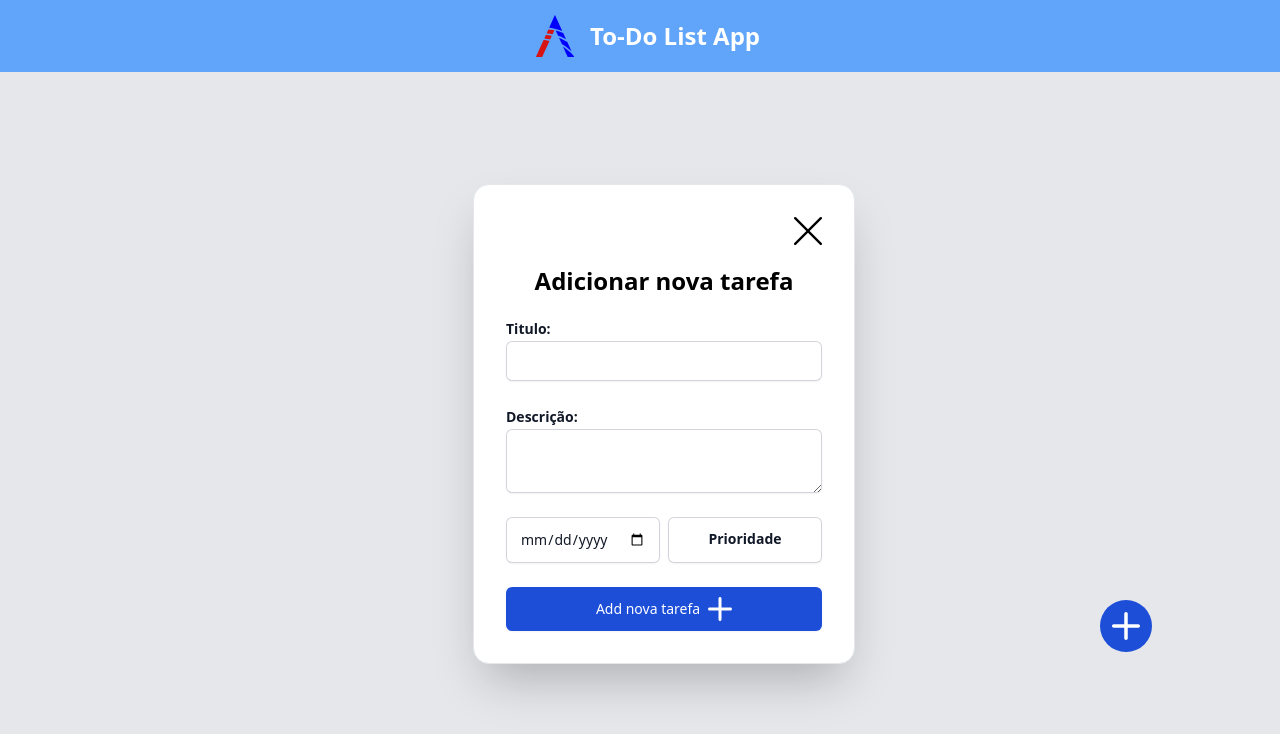
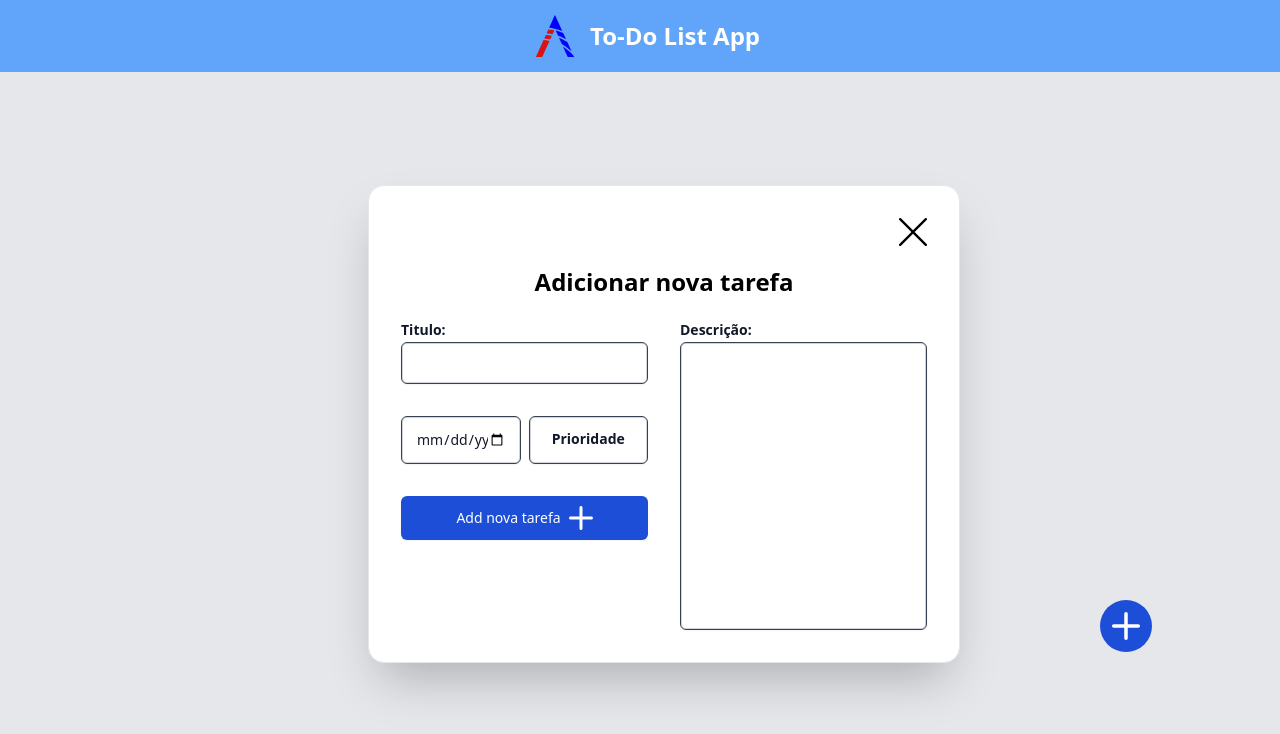
Before and after one commit to uezili/frontend-ascan, a React (Vite) app: page / in a window 1280 px wide. Both pictures are taken after a click on the button "Nova tarefa". Shown: the top 734 px of the page. Built offline with nearby package versions, Linux system fonts and the light colour scheme.

Commit message:
Change ToDoForm layout.

```diff
--- a/src/components/ToDoForm/index.jsx
+++ b/src/components/ToDoForm/index.jsx
@@ -23,14 +23,15 @@ export const ToDoForm = ({ onAfterSubmit }) => {
 	};
 
 	return (
-		<section>
+		<>
 			<div className="flex justify-center font-bold">
 				<h1 className="text-2xl">Adicionar nova tarefa</h1>
 			</div>
 			<form
-				className="grid grid-cols-1 gap-x-8 gap-y-6"
+				className="grid grid-cols-2 gap-x-8 gap-y-6"
 				onSubmit={handleSubmit}
 			>
+				<div>
 					<div>
 						<label>
 							Titulo:
@@ -40,18 +41,6 @@ export const ToDoForm = ({ onAfterSubmit }) => {
 								type="text"
 								required
 							/>
-					</label>
-				</div>
-				<div>
-					<label>
-						Descrição:
-						<textarea
-							className="description"
-							required
-							style={{ width: '100%' }}
-							value={description}
-							onChange={(e) => setDescription(e.target.value)}
-						></textarea>
 						</label>
 					</div>
 					<div className="grid grid-cols-2 gap-2">
@@ -75,7 +64,20 @@ export const ToDoForm = ({ onAfterSubmit }) => {
 							Add nova tarefa <Plus />
 						</button>
 					</div>
+				</div>
+				<div>
+					<label>
+						Descrição:
+						<textarea
+							className="description"
+							required
+							style={{ width: '100%' }}
+							value={description}
+							onChange={(e) => setDescription(e.target.value)}
+						/>
+					</label>
+				</div>
 			</form>
-		</section>
+		</>
 	);
 };
--- a/src/components/ToDoForm/styles.css
+++ b/src/components/ToDoForm/styles.css
@@ -10,19 +10,19 @@ label {
 }
 
 input[type="text"] {
-  @apply block w-full rounded-md border-0 px-3.5 py-2 text-gray-900 shadow-sm ring-1 ring-inset ring-gray-300 placeholder:text-gray-400 focus:ring-2 focus:ring-inset focus:ring-blue-600 sm:text-sm sm:leading-6;
+  @apply block w-full mb-8 rounded-md border border-gray-700  px-3.5 py-2 text-gray-900 shadow-sm ring-1 ring-inset ring-gray-300 placeholder:text-gray-400 focus:ring-2 focus:ring-inset focus:ring-blue-600 sm:text-sm sm:leading-6;
 }
 
 input[type="date"]{
-  @apply block rounded-md w-full border-0 px-3.5 py-2.5 text-gray-900 shadow-sm ring-1 ring-inset ring-gray-300 placeholder:text-gray-400 focus:ring-2 focus:ring-inset focus:ring-blue-600 sm:text-sm sm:leading-6;
+  @apply block rounded-md w-full border border-gray-700 px-3.5 py-2.5 text-gray-900 shadow-sm ring-1 ring-inset ring-gray-300 placeholder:text-gray-400 focus:ring-2 focus:ring-inset focus:ring-blue-600 sm:text-sm sm:leading-6;
 }
 
 .description{
-  @apply block w-full font-sans rounded-md border-0 px-3.5 py-2 text-gray-900 shadow-sm ring-1 ring-inset ring-gray-300 placeholder:text-gray-400 focus:ring-2 focus:ring-inset focus:ring-blue-600 sm:text-sm sm:leading-6;
+  @apply block w-80 h-72 border border-gray-700 resize-none font-sans rounded-md px-3.5 py-2 text-gray-900 shadow-sm ring-1 ring-inset ring-gray-300 placeholder:text-gray-400 focus:ring-2 focus:ring-inset focus:ring-blue-600 sm:text-sm sm:leading-6;
 }
 
 button[type="submit"].button-submit{
-  @apply flex justify-center items-center w-full rounded-md bg-blue-700 px-3.5 py-2.5 text-center text-sm text-white shadow-sm hover:bg-blue-500 focus-visible:outline focus-visible:outline-2 focus-visible:outline-offset-2 focus-visible:outline-blue-600;
+  @apply flex justify-center mt-8 items-center w-full rounded-md bg-blue-700 px-3.5 py-2.5 text-center text-sm text-white shadow-sm hover:bg-blue-500 focus-visible:outline focus-visible:outline-2 focus-visible:outline-offset-2 focus-visible:outline-blue-600;
 }
 
 button[type="submit"].button-submit svg{
@@ -30,7 +30,7 @@ button[type="submit"].button-submit svg{
 }
 
 .select{
-  @apply block w-full rounded-md border-0 text-gray-900 shadow-sm ring-1 ring-inset ring-gray-300 placeholder:text-gray-400 focus:ring-2 focus:ring-inset focus:ring-blue-600 sm:text-sm sm:leading-6;
+  @apply block w-full rounded-md border border-gray-700  text-gray-900 shadow-sm ring-1 ring-inset ring-gray-300 placeholder:text-gray-400 focus:ring-2 focus:ring-inset focus:ring-blue-600 sm:text-sm sm:leading-6;
 }
 
 .select input{
```
Lines whose indentation alone changed are shown as unchanged.
